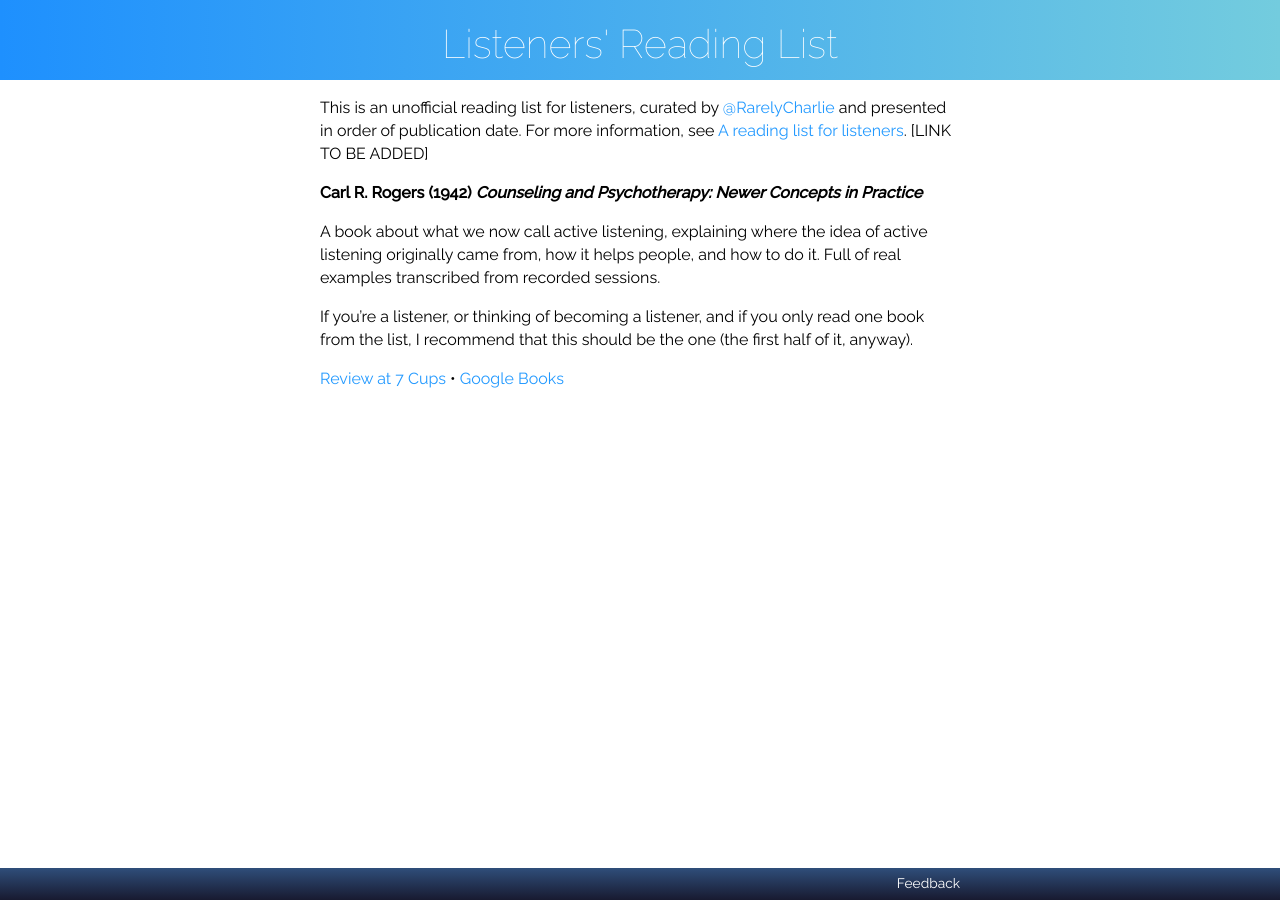
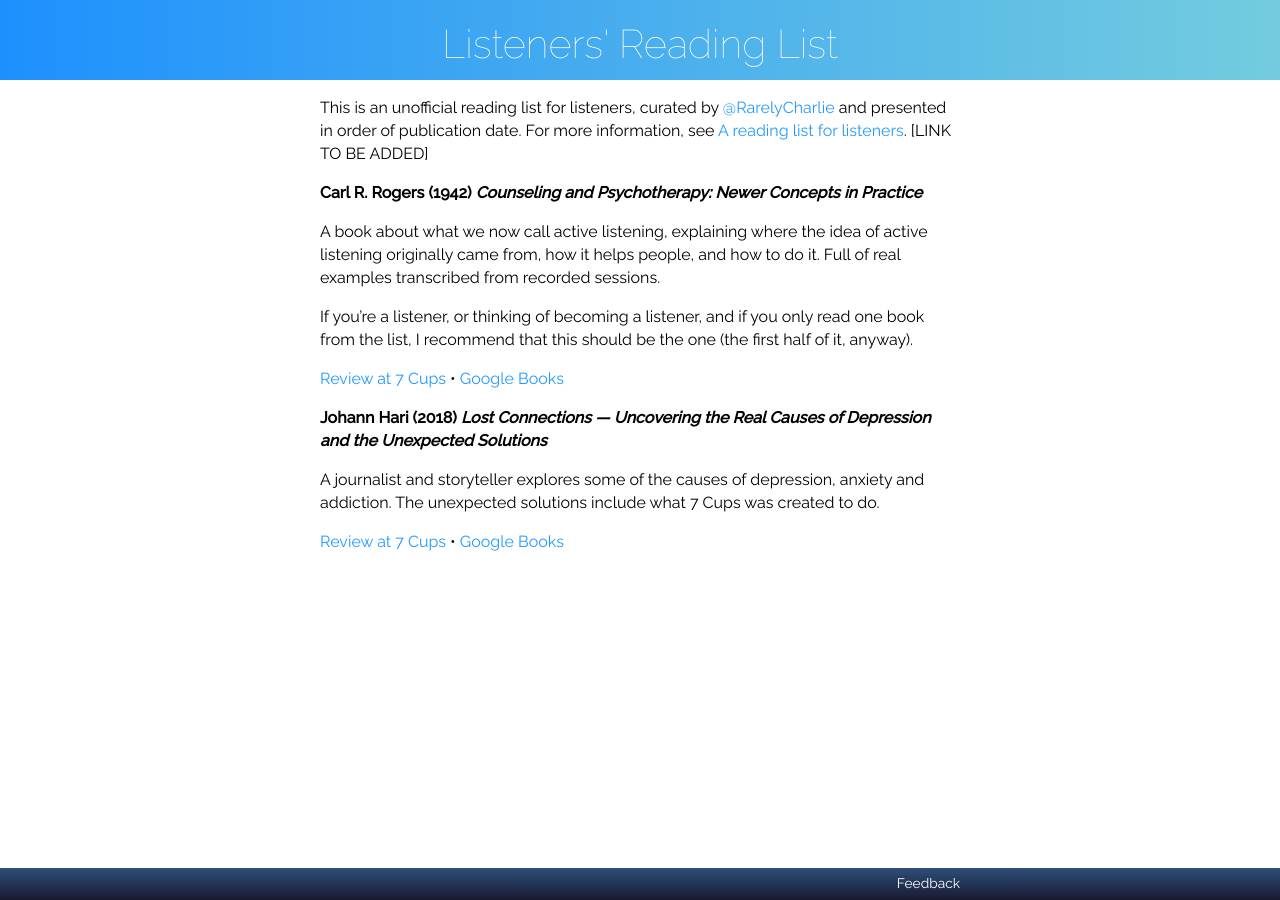
Before and after one commit to RarelyCharlie/rarelycharlie.github.io, a Jekyll site: the page built from books.md, in a window 1280 px wide. Built offline with Jekyll 4.4.1, drawn with Linux system fonts in a browser that asks for light colours.

Commit message:
add a book

```diff
--- a/books.md
+++ b/books.md
@@ -11,4 +11,10 @@ A book about what we now call active listening, explaining where the idea of act
 
 If you're a listener, or thinking of becoming a listener, and if you only read one book from the list, I recommend that this should be the one (the first half of it, anyway).
 
-[Review at 7 Cups](# "TO BE ADDED") &bull; [Google Books](https://books.google.com/books/about/Counseling_and_psychotherapy.html?id=nbU4AAAAIAAJ)
+[Review at 7 Cups](# "TO BE ADDED") &bull; [Google Books](https://books.google.com/books?id=nbU4AAAAIAAJ)
+
+**Johann Hari (2018) _Lost Connections — Uncovering the Real Causes of Depression and the Unexpected Solutions_**
+
+A journalist and storyteller explores some of the causes of depression, anxiety and addiction. The unexpected solutions include what 7 Cups was created to do.
+
+[Review at 7 Cups](# "TO BE ADDED") &bull; [Google Books](https://books.google.com/books?id=WIg2DwAAQBAJ)
```
